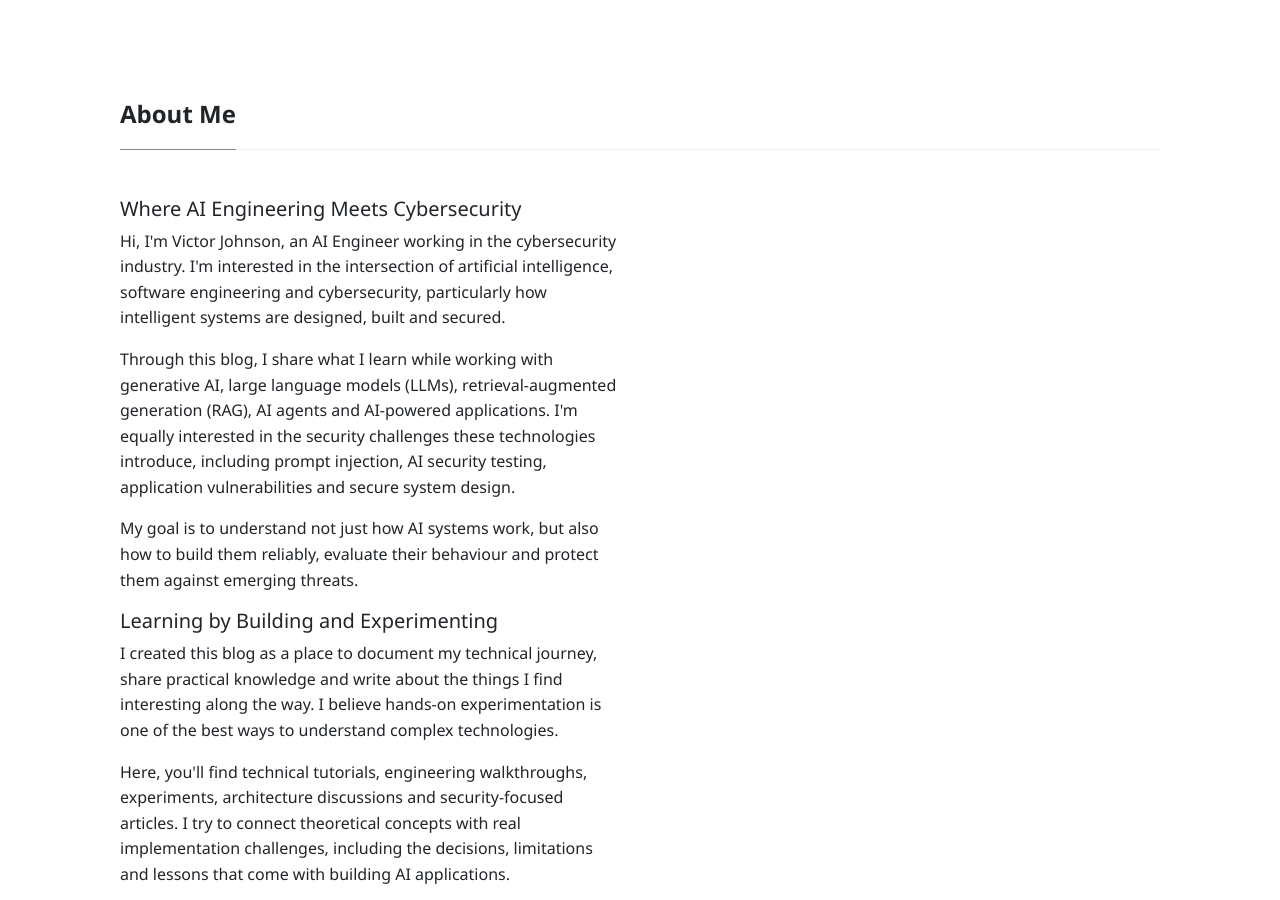
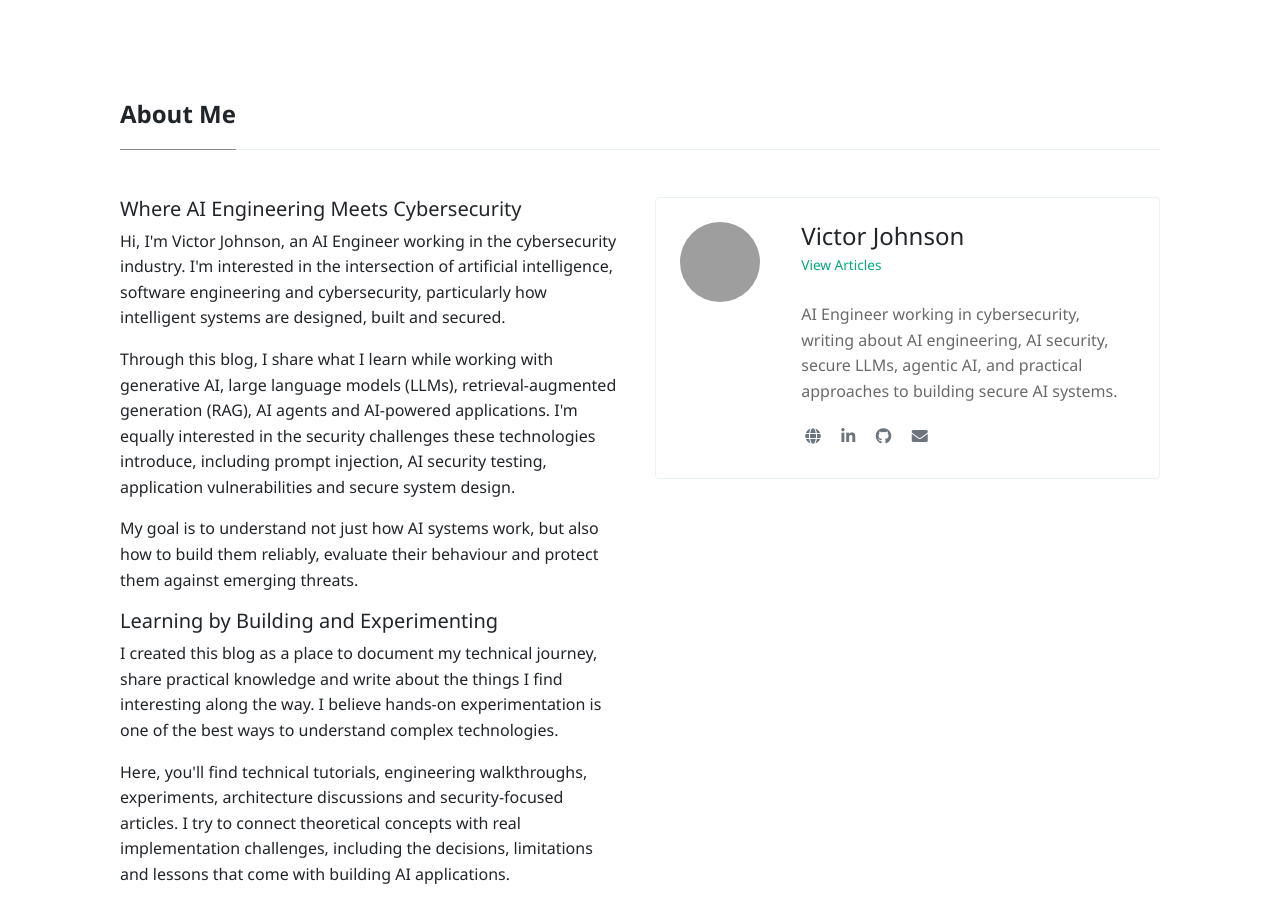
Before and after one commit to victorjohnsonk/blog, a Jekyll site: the page built from _pages/about.html, in a window 1280 px wide and 900 px high. Built offline with Jekyll 4.4.1, drawn with Linux system fonts in a browser that asks for light colours; nearby versions of some CDN libraries.

Commit message:
Update about.html

```diff
--- a/_pages/about.html
+++ b/_pages/about.html
@@ -165,7 +165,11 @@ description: "I'm Victor Johnson, an AI Engineer working in cybersecurity. Read
 
         <!-- AUTHOR CARDS -->
 
-        {% for author in site.authors %}
+
+{% for author_entry in site.data.authors %}
+
+{% assign author_key = author_entry[0] %}
+{% assign author = author_entry[1] %}
 
 <div class="col-lg-6 mb-4">
 
@@ -173,46 +177,55 @@ description: "I'm Victor Johnson, an AI Engineer working in cybersecurity. Read
 
     <div class="row">
 
+      <!-- AUTHOR AVATAR -->
       <div class="col-md-3 mb-4 mb-md-0">
 
+        {% if author.avatar and author.avatar != "" %}
         <img
-                            alt="{{ author[1].name }}"
-                            src="{{ author[1].avatar | relative_url }}"
+          alt="{{ author.name | escape }}"
+          src="{{ author.avatar | relative_url }}"
           class="rounded-circle"
           height="80"
-                            width="80">
+          width="80"
+          style="object-fit: cover;">
+        {% endif %}
 
       </div>
 
+      <!-- AUTHOR DETAILS -->
       <div class="col-md-9">
 
-                        <a href="{{ '/author-' | append: author[1].slugname | slugify | relative_url }}">
+        {% assign author_slug = author.slugname | default: author_key %}
+        {% assign author_url = '/author-' | append: author_slug | slugify | relative_url %}
+
+        <a href="{{ author_url }}">
 
           <h4 class="text-dark mb-0">
-                                {{ author[1].name }}
+            {{ author.name | escape }}
           </h4>
 
           <small class="d-inline-block mt-1 mb-3 font-weight-normal">
             View Articles
           </small>
 
+          {% if author.bio and author.bio != "" %}
           <div class="excerpt">
-                                {{ author[1].bio }}
+            {{ author.bio | escape }}
           </div>
+          {% endif %}
 
         </a>
 
-
         <!-- AUTHOR SOCIAL ICONS -->
-
         <div class="icon-block mt-3">
 
-                            {% if author[1].twitter and author[1].twitter != "" %}
+          <!-- TWITTER / X -->
+          {% if author.twitter and author.twitter != "" %}
 
           <a
             target="_blank"
             rel="noopener noreferrer"
-                                href="{{ author[1].twitter }}"
+            href="{{ author.twitter }}"
             aria-label="Twitter">
 
             <i class="fab fa-twitter text-muted"
@@ -224,13 +237,13 @@ description: "I'm Victor Johnson, an AI Engineer working in cybersecurity. Read
 
           {% endif %}
 
-
-                            {% if author[1].site and author[1].site != "" %}
+          <!-- WEBSITE -->
+          {% if author.site and author.site != "" %}
 
           <a
             target="_blank"
             rel="noopener noreferrer"
-                                href="{{ author[1].site }}"
+            href="{{ author.site | relative_url }}"
             aria-label="Website">
 
             <i class="fa fa-globe text-muted"
@@ -242,11 +255,13 @@ description: "I'm Victor Johnson, an AI Engineer working in cybersecurity. Read
 
           {% endif %}
 
+          <!-- LINKEDIN -->
+          {% if author.linkedin and author.linkedin != "" %}
 
           <a
             target="_blank"
             rel="noopener noreferrer"
-                                href="https://www.linkedin.com/in/victor-johnson-7a4700386/"
+            href="{{ author.linkedin }}"
             aria-label="LinkedIn">
 
             <i class="fab fa-linkedin-in text-muted"
@@ -256,11 +271,15 @@ description: "I'm Victor Johnson, an AI Engineer working in cybersecurity. Read
 
           &nbsp;
 
+          {% endif %}
+
+          <!-- GITHUB -->
+          {% if author.github and author.github != "" %}
 
           <a
             target="_blank"
             rel="noopener noreferrer"
-                                href="https://github.com/victorjohnsonk"
+            href="https://github.com/{{ author.github | escape }}"
             aria-label="GitHub">
 
             <i class="fab fa-github text-muted"
@@ -291,6 +318,7 @@ description: "I'm Victor Johnson, an AI Engineer working in cybersecurity. Read
 </div>
 
 {% endfor %}
+
 
     </div>
 
```
Also changed, not shown: other parts of _pages/about.html (+9 -1 lines). Lines whose indentation alone changed are shown as unchanged.
